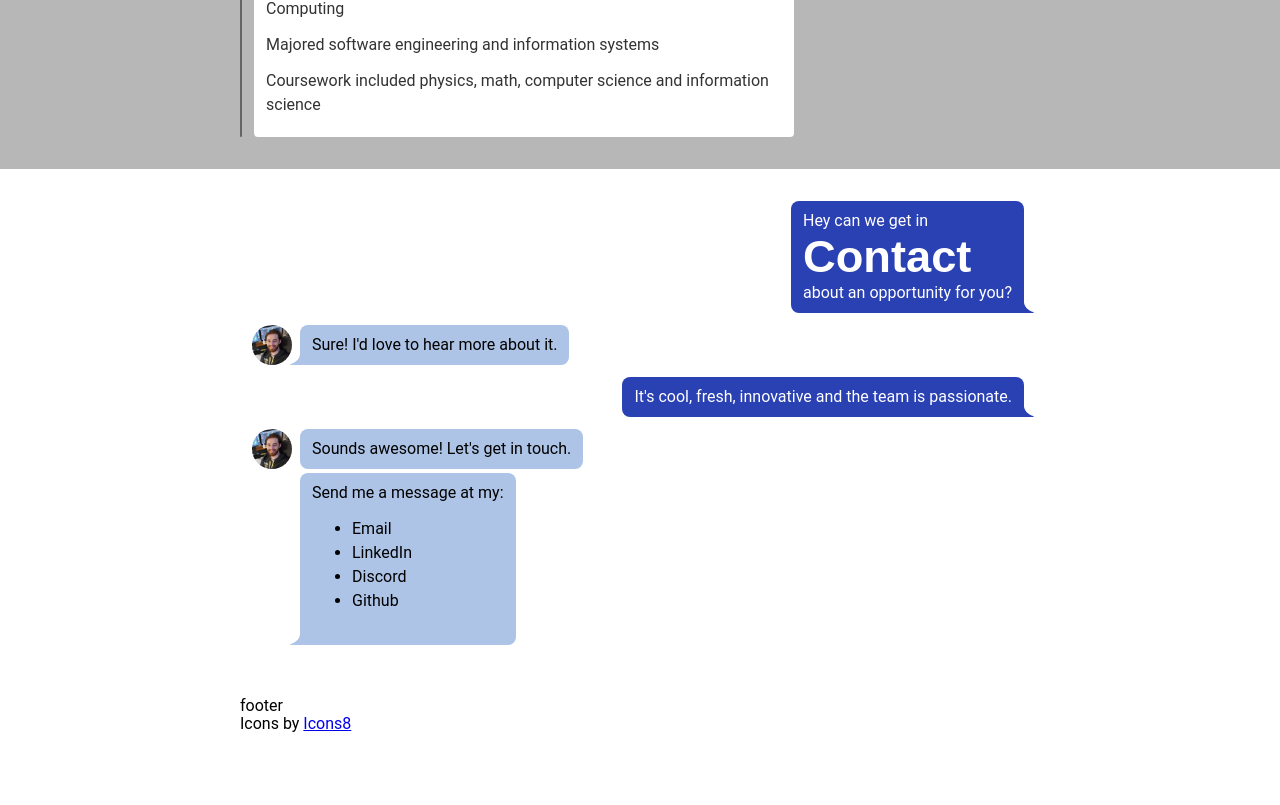
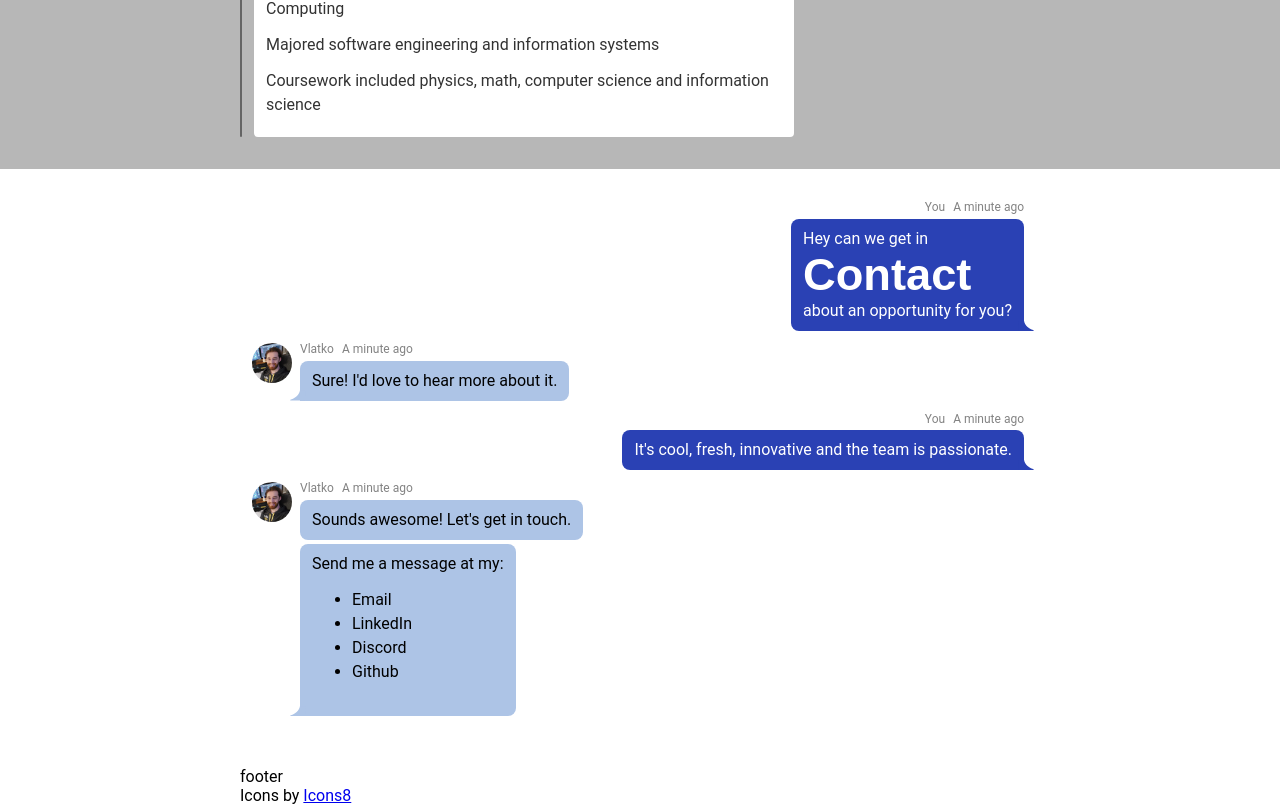
Before and after one commit to vmagjer/my-portfolio, a React (Vite) app: page / in a window 1280 px wide. Shown: the part 3721-4526 px from the top of the page. Before the commit the page ends 4455 px from the top, so only its background shows below. Built offline with nearby package versions, Linux system fonts and the light colour scheme.

Commit message:
add person and time tags to chat bubbles

```diff
--- a/src/components/ChatBubble.tsx
+++ b/src/components/ChatBubble.tsx
@@ -6,18 +6,26 @@ type ChatBubbleProps = {
   children?: ReactNode
   avatarSrc: string
   avatarPosition?: 'left' | 'right'
+  name: string
 }
 export default function ChatBubble({
   children,
   avatarSrc,
   avatarPosition = 'left',
+  name,
 }: ChatBubbleProps) {
   const isReversedOrientation = avatarPosition === 'right'
   return (
     <Root $reverse={isReversedOrientation}>
       <AvatarImage src={avatarSrc} size="medium" />
 
-      <BubbleGroup $reverse={isReversedOrientation}>{children}</BubbleGroup>
+      <BubbleGroup $reverse={isReversedOrientation}>
+        <Info $reverse={isReversedOrientation}>
+          <Identificator>{name}</Identificator>
+          <TimeTag>A minute ago</TimeTag>
+        </Info>
+        {children}
+        </BubbleGroup>
     </Root>
   )
 }
@@ -81,3 +89,18 @@ const BubbleGroup = styled.div<{ $reverse: boolean }>`
     }
   }
 `
+const Info = styled.div<{ $reverse: boolean }>`
+  display: flex;
+  gap: 0.5rem;
+  font-size: 0.75rem;
+  align-self: ${(props) => (props.$reverse ? 'flex-end' : 'flex-start')};
+
+  color: rgb(131, 131, 131);
+`
+
+const Identificator = styled.div`
+
+`
+const TimeTag = styled.div`
+
+`
--- a/src/features/homeSections/ContactSection.tsx
+++ b/src/features/homeSections/ContactSection.tsx
@@ -7,22 +7,24 @@ type ContactSectionProps = {
   // eslint-disable-next-line @typescript-eslint/no-explicit-any
   [x: string]: any
 }
+const person1 = "You"
+const person2 = "Vlatko"
 function ContactSection({ ...rest }: ContactSectionProps) {
   return (
     <Container {...rest}>
       <Wrapper>
-        <ChatBubble avatarSrc={profileImage} avatarPosition="right">
+        <ChatBubble avatarSrc={profileImage} name={person1} avatarPosition="right">
           <p>
             Hey can we get in <h2>Contact</h2> about an opportunity for you?
           </p>
         </ChatBubble>
-        <ChatBubble avatarSrc={profileImage} avatarPosition="left">
+        <ChatBubble avatarSrc={profileImage} name={person2} avatarPosition="left">
           <p>Sure! I&apos;d love to hear more about it.</p>
         </ChatBubble>
-        <ChatBubble avatarSrc={profileImage} avatarPosition="right">
+        <ChatBubble avatarSrc={profileImage} name={person1} avatarPosition="right">
           <p>It&apos;s cool, fresh, innovative and the team is passionate.</p>
         </ChatBubble>
-        <ChatBubble avatarSrc={profileImage} avatarPosition="left">
+        <ChatBubble avatarSrc={profileImage} name={person2} avatarPosition="left">
           <p>Sounds awesome! Let&apos;s get in touch.</p>
           <p>
             Send me a message at my:
```
